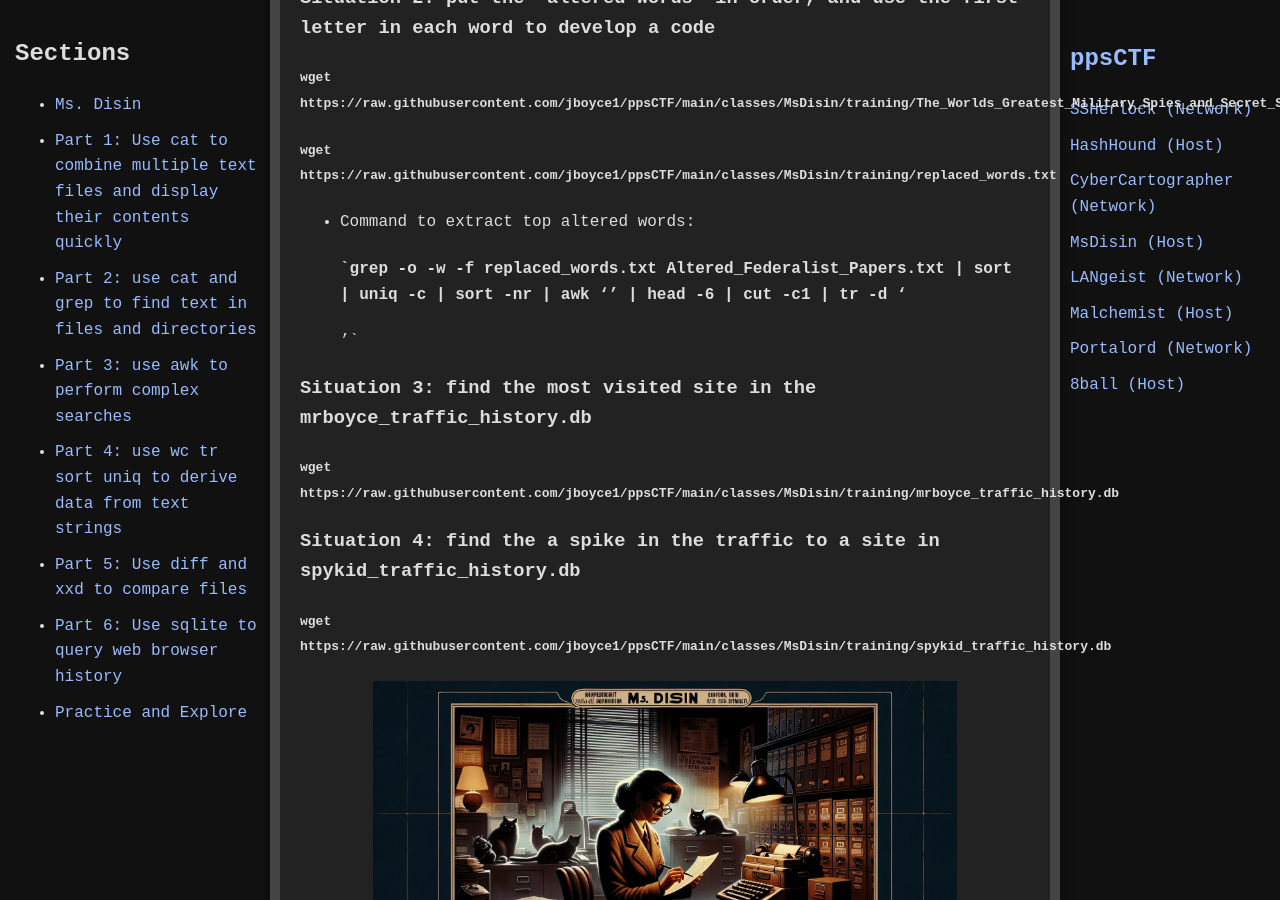
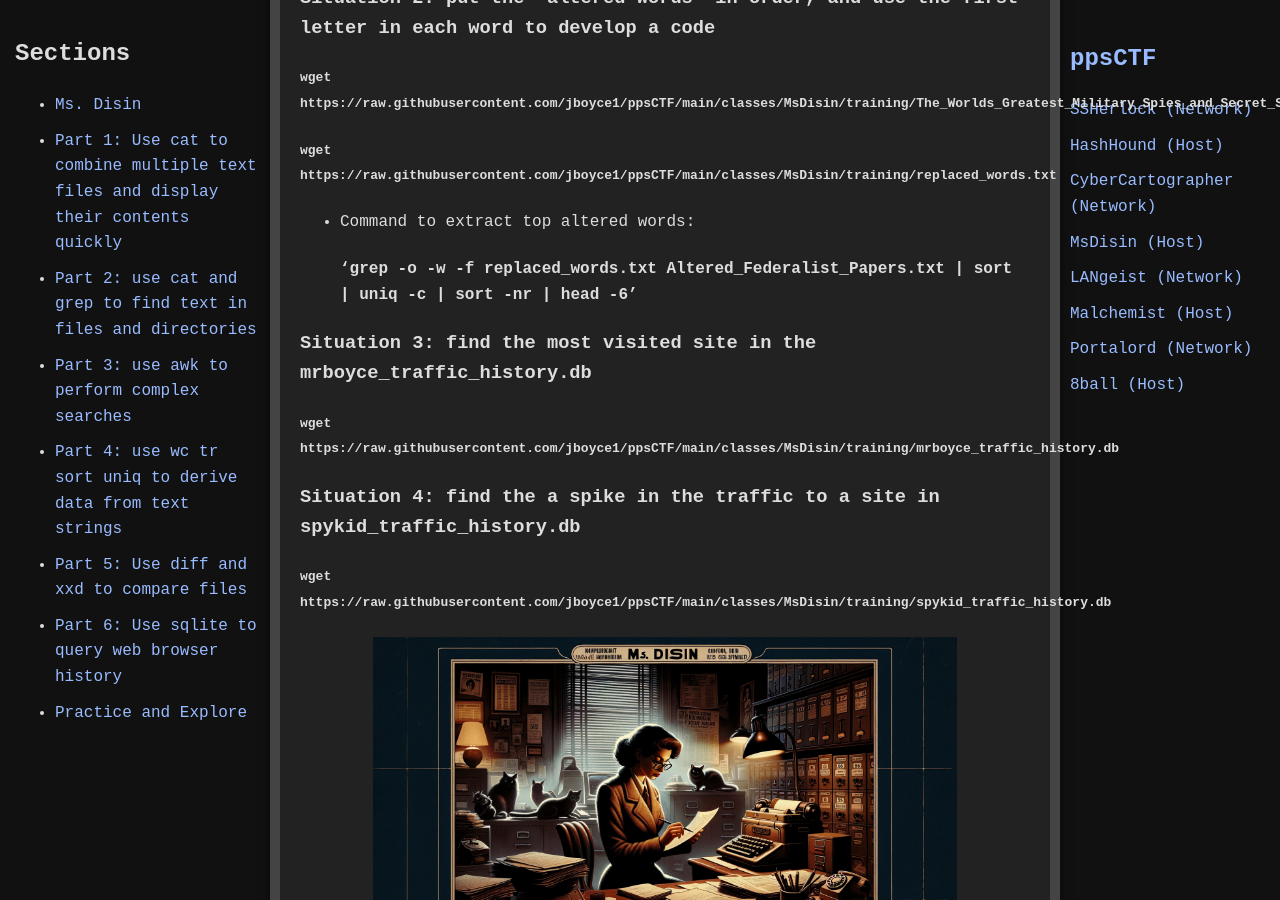
Before and after one commit to jboyce1/ppsCTF, a Jekyll site: the page built from classes/MsDisin/MsDisin.md, in a window 1280 px wide and 900 px high, scrolled down 14618 px. Built offline with Jekyll 4.4.1, drawn with Linux system fonts in a browser that asks for light colours.

Commit message:
Update MsDisin.md

```diff
--- a/classes/MsDisin/MsDisin.md
+++ b/classes/MsDisin/MsDisin.md
@@ -375,8 +375,8 @@ Here we can see the url that was suspicous:
 #### `wget https://raw.githubusercontent.com/jboyce1/ppsCTF/main/classes/MsDisin/training/replaced_words.txt`
 
  - Command to extract top altered words:
-#### `grep -o -w -f replaced_words.txt Altered_Federalist_Papers.txt | sort | uniq -c | sort -nr | awk '{{print $2}}' | head -6 | cut -c1 | tr -d '
-'`
+#### 'grep -o -w -f replaced_words.txt Altered_Federalist_Papers.txt | sort | uniq -c | sort -nr | head -6'
+
 
 
 ### Situation 3: find the most visited site in the mrboyce_traffic_history.db
```
